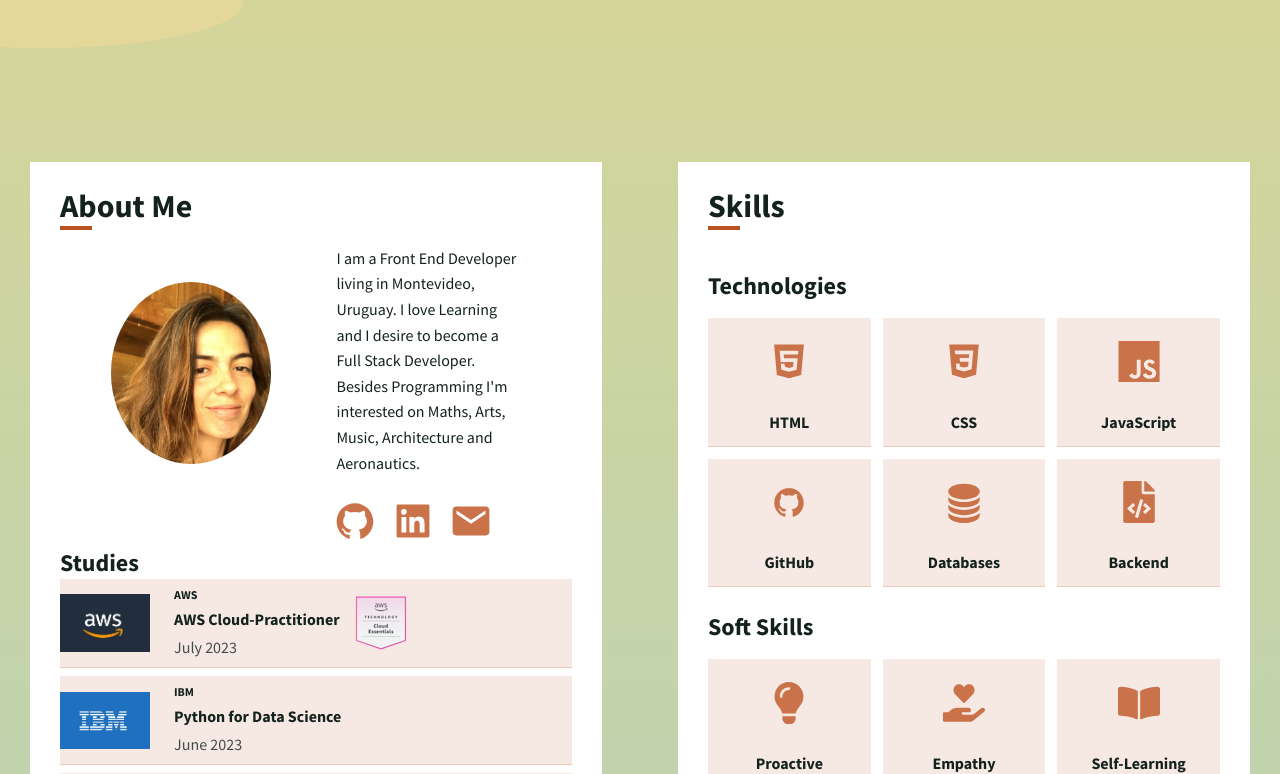
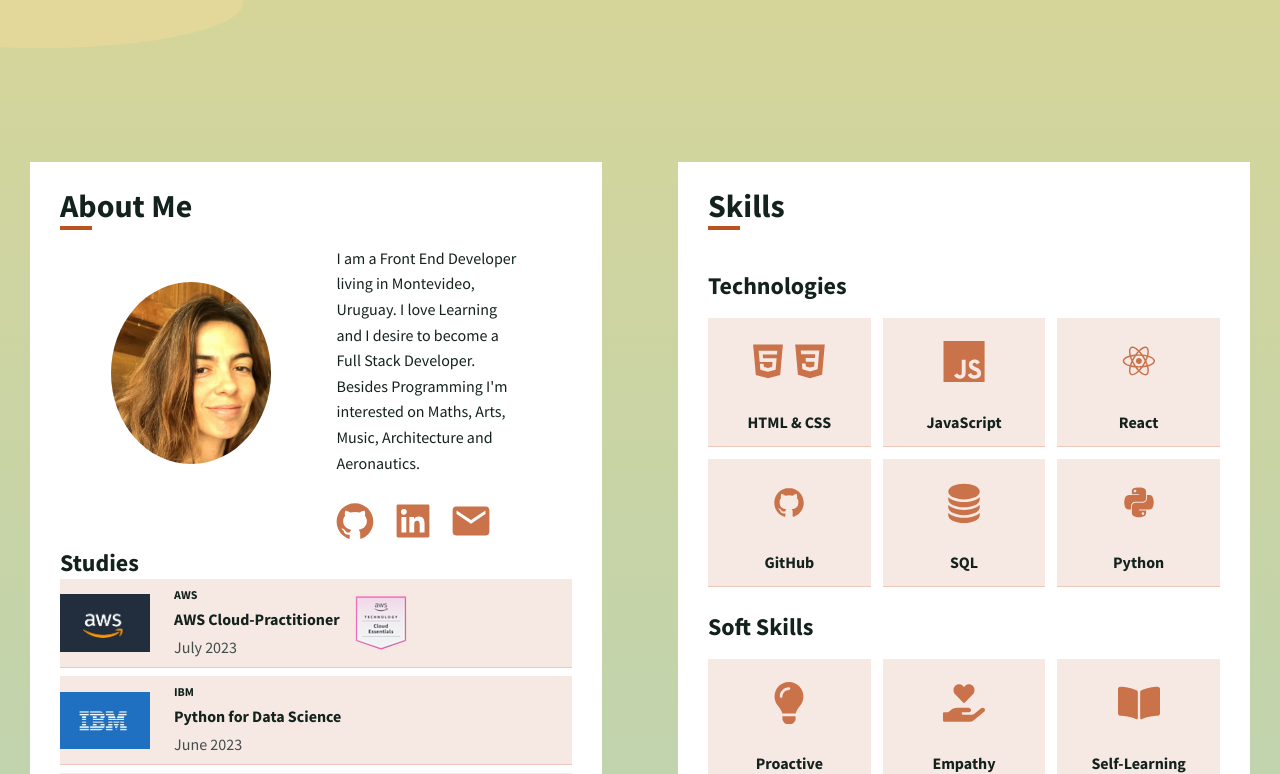
Before and after one commit to Michellefsd/my-PORTFOLIO, a React (Create React App) app: page / in a window 1280 px wide. Shown: the part 551-1325 px from the top of the page. Built offline with nearby package versions, Linux system fonts and the light colour scheme.

Commit message:
link de likedin consejos de Rei & algunos comments

```diff
--- a/src/components/pages/AboutMe.jsx
+++ b/src/components/pages/AboutMe.jsx
@@ -29,7 +29,7 @@ const AboutMe = forwardRef((props, ref ) => {
         <div className='margin'>
           <IconContext.Provider value={{ size:"42px" }}>
             <a className='link-profile' href="https://github.com/Michellefsd" target="blank" rel="noopener noreferrer"><AiFillGithub /></a>
-            <a className='link-profile' href="https://www.linkedin.com/in/michelle-rodr%C3%ADguez-326972239/" target="blank" rel="noopener noreferrer"><AiFillLinkedin /></a>
+            <a className='link-profile' href="https://www.linkedin.com/in/michelle-rodriguez-326972239/" target="blank" rel="noopener noreferrer"><AiFillLinkedin /></a>
             <a className='link-profile' href="mailto:promichfsd@gmail.com?subject=Hey Michelle, I visited your WebSite&body=hello" title="Mail" rel="noopener noreferrer" target="blank"><IoMdMail /></a>
           </IconContext.Provider>
         </div>
--- a/src/components/pages/NavBar.jsx
+++ b/src/components/pages/NavBar.jsx
@@ -13,7 +13,7 @@ function NavBar({ handleClick, handleClickFromProject }) {
       <div className='margin'>
           <IconContext.Provider value={{ size:"32px" }}>
             <a className='link-profile' href="https://github.com/Michellefsd" target="blank" rel="noopener noreferrer"><AiFillGithub /></a>
-            <a className='link-profile' href="https://www.linkedin.com/in/michelle-rodr%C3%ADguez-326972239/" target="blank" rel="noopener noreferrer"><AiFillLinkedin /></a>
+            <a className='link-profile' href="https://www.linkedin.com/in/michelle-rodriguez-326972239/" target="blank" rel="noopener noreferrer"><AiFillLinkedin /></a>
             <a className='link-profile' href="mailto:promichfsd@gmail.com?subject=Hey Michelle, I visited your WebSite&body=hello" title="Mail" rel="noopener noreferrer" target="blank"><IoMdMail /></a>
           </IconContext.Provider>
           {handleClickFromProject? <Link to="/" className="btn--small btn--orange" onClick={handleClickFromProject}>Contact</Link>:<button onClick={handleClick} className="btn--small btn--orange">Contact</button>}
--- a/src/components/pages/Skills.jsx
+++ b/src/components/pages/Skills.jsx
@@ -3,19 +3,11 @@ import './Skills.css'
 import MiniCard from '../MiniCard';
 // import SkillsDetail from '../SkillsDetail';
 import { FaGlobe, FaBookOpen, FaHandHoldingHeart, FaLightbulb, FaFileCode } from 'react-icons/fa';
-import { DiHtml5, DiCss3, DiJsBadge, DiGithubBadge } from 'react-icons/di';
+import { DiHtml5, DiCss3, DiJsBadge, DiGithubBadge, DiReact, DiPython } from 'react-icons/di';
 import { BsFillDatabaseFill } from 'react-icons/bs';
 
 
 function Skills() {
-  // const [ showDetailsSkills, setShowDetailsSkills ] = useState(0);
-
-  // const showDetails = (number) => {
-  //   setShowDetailsSkills(number)
-  // }
-  // const hideDetails = () => {
-  //   setShowDetailsSkills(0)
-  // }
 
   return (
     <div>
@@ -25,30 +17,23 @@ function Skills() {
           <div className='section--skills'>
             <h3>Technologies</h3>
             <div className='section--minicard'>
-              <MiniCard icon={<DiHtml5 />}>
-                HTML
+              <MiniCard icon={<><DiHtml5 /><DiCss3 /></>}>
+                HTML & CSS
               </MiniCard>
-              {/* <div onMouseOver={() => showDetails(2)} onMouseLeave={hideDetails}>
-                {(showDetailsSkills === 2) && <SkillsDetail list={["Sass", "Responsive Design", "Bootstrap", "Tailwind"]} />}  */}
-                <MiniCard icon={<DiCss3 />}>
-                  CSS
-                </MiniCard>
-              {/* </div> */}
               <MiniCard icon={<DiJsBadge />}>
-              {/* UP onMouseOver={() => showDetails(3)} onMouseLeave={hideDetails}  {(showDetailsSkills === 3) && <SkillsDetail list={["React", "Vue", "Jquery", "Node", "Typescript"]} />} */}
                 JavaScript
               </MiniCard>
+              <MiniCard icon={<DiReact />}>
+                React
+              </MiniCard>
               <MiniCard icon={<DiGithubBadge />}>
-              {/* {(showDetailsSkills === 4) && <SkillsDetail list={["GitHub"]} />} */}
                 GitHub
               </MiniCard>
               <MiniCard icon={<BsFillDatabaseFill />}>
-              {/* {(showDetailsSkills === 5) && <SkillsDetail list={["MySQL"]} />} */}
-                Databases
+                SQL
               </MiniCard>
-              <MiniCard icon={<FaFileCode />}>
-              {/* {(showDetailsSkills === 6) && <SkillsDetail list={["Php Basics", "Node Basics", "Python Basics"]} />} */}
-                Backend
+              <MiniCard icon={<DiPython />}>
+                Python
               </MiniCard>
             </div>
           </div>
```
Also changed, not shown: src/App.js (+12 -4 lines), src/components/pages/Footer.jsx (line endings or trailing spaces), 1 other file (tests, documents, lock files or other folders).
